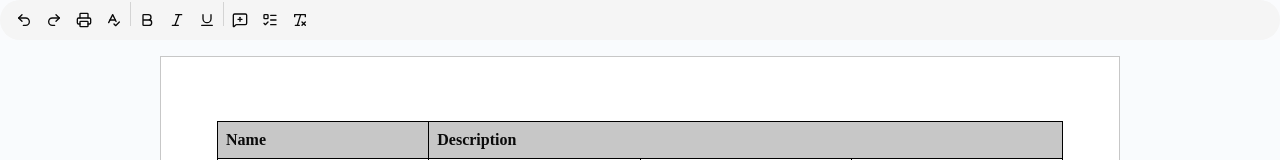
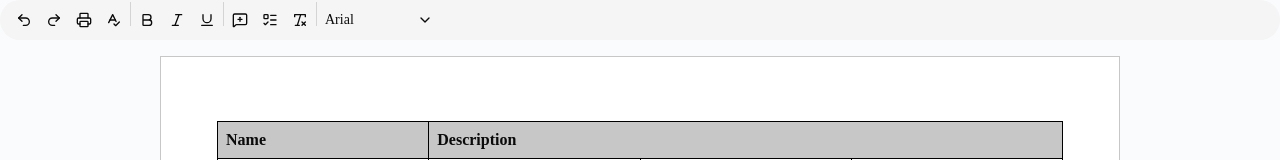
Before and after one commit to iabhinav15/mydoc, a Next.js app: page /documents/1 in a window 1280 px wide. Shown: the top 160 px of the page. Built offline with nearby package versions, Linux system fonts and the light colour scheme.

Commit message:
added font-family

```diff
--- a/app/documents/[documentId]/editor.tsx
+++ b/app/documents/[documentId]/editor.tsx
@@ -5,6 +5,7 @@ import { useEditor, EditorContent } from "@tiptap/react";
 import StarterKit from "@tiptap/starter-kit";
 import { TableKit } from "@tiptap/extension-table";
 import Image from "@tiptap/extension-image";
+import { FontFamily, TextStyle } from "@tiptap/extension-text-style";
 
 import { useEditorStore } from "@/store/use-editor-store";
 
@@ -61,6 +62,8 @@ export const Editor = () => {
           alwaysPreserveAspectRatio: true,
         },
       }),
+      FontFamily,
+      TextStyle,
     ],
     content: `
         <table>
--- a/app/documents/[documentId]/toolbar.tsx
+++ b/app/documents/[documentId]/toolbar.tsx
@@ -1,10 +1,16 @@
 "use client";
 
+import {
+  DropdownMenu,
+  DropdownMenuContent,
+  DropdownMenuTrigger,
+} from "@/components/ui/dropdown-menu";
 import { Separator } from "@/components/ui/separator";
 import { cn } from "@/lib/utils";
 import { useEditorStore } from "@/store/use-editor-store";
 import {
   BoldIcon,
+  ChevronDownIcon,
   ItalicIcon,
   ListTodoIcon,
   LucideIcon,
@@ -16,6 +22,52 @@ import {
   UnderlineIcon,
   Undo2Icon,
 } from "lucide-react";
+
+const FontFamilyButton = () => {
+  const { editor } = useEditorStore();
+  const fonts = [
+    { label: "Arial", value: "Arial" },
+    { label: "Times New Roman", value: "Times New Roman" },
+    { label: "Courier New", value: "Courier New" },
+    { label: "Georgia", value: "Georgia" },
+    { label: "Verdana", value: "Verdana" },
+  ];
+
+  return (
+    <DropdownMenu>
+      <DropdownMenuTrigger asChild>
+        <button
+          className={cn(
+            "text-sm h-7 w-30 shrink-0 flex items-center justify-between rounded-sm hover:bg-neutral-200/80 px-1.5 overflow-hidden",
+          )}
+        >
+          <span className="truncate">
+            {editor?.getAttributes("textStyle").fontFamily || "Arial"}
+          </span>
+          <ChevronDownIcon className="ml-2 size-4 shrink-0" />
+        </button>
+      </DropdownMenuTrigger>
+      <DropdownMenuContent className="p-3 rounded-sm flex flex-col bg-foreground text-background gap-y-1">
+        {fonts.map(({ label, value }) => (
+          <button
+            key={value}
+            className={cn(
+              "flex items-center rounded-sm gap-x-2 py-1 hover:bg-neutral-200/80 px-2",
+              editor?.getAttributes("textStyle").fontFamily === value &&
+                "bg-neutral-200/80",
+            )}
+            style={{
+              fontFamily: value,
+            }}
+            onClick={() => editor?.chain().focus().setFontFamily(value).run()}
+          >
+            <span className="text-sm">{label}</span>
+          </button>
+        ))}
+      </DropdownMenuContent>
+    </DropdownMenu>
+  );
+};
 
 interface ToolbarButtonProps {
   onClick?: () => void;
@@ -133,6 +185,8 @@ export const Toolbar = () => {
       {sections[2].map((item) => (
         <ToolbarButton key={item.label} {...item} />
       ))}
+      <Separator orientation="vertical" className="h-6 bg-neutral-300" />
+      <FontFamilyButton />
     </div>
   );
 };
--- a/package.json
+++ b/package.json
@@ -15,6 +15,7 @@
     "@tiptap/extension-image": "^3.22.3",
     "@tiptap/extension-list": "^3.22.3",
     "@tiptap/extension-table": "^3.22.3",
+    "@tiptap/extension-text-style": "^3.22.3",
     "@tiptap/pm": "^3.22.2",
     "@tiptap/react": "^3.22.2",
     "@tiptap/starter-kit": "^3.22.2",
```
Also changed, not shown: 1 other file (tests, documents, lock files or other folders).
